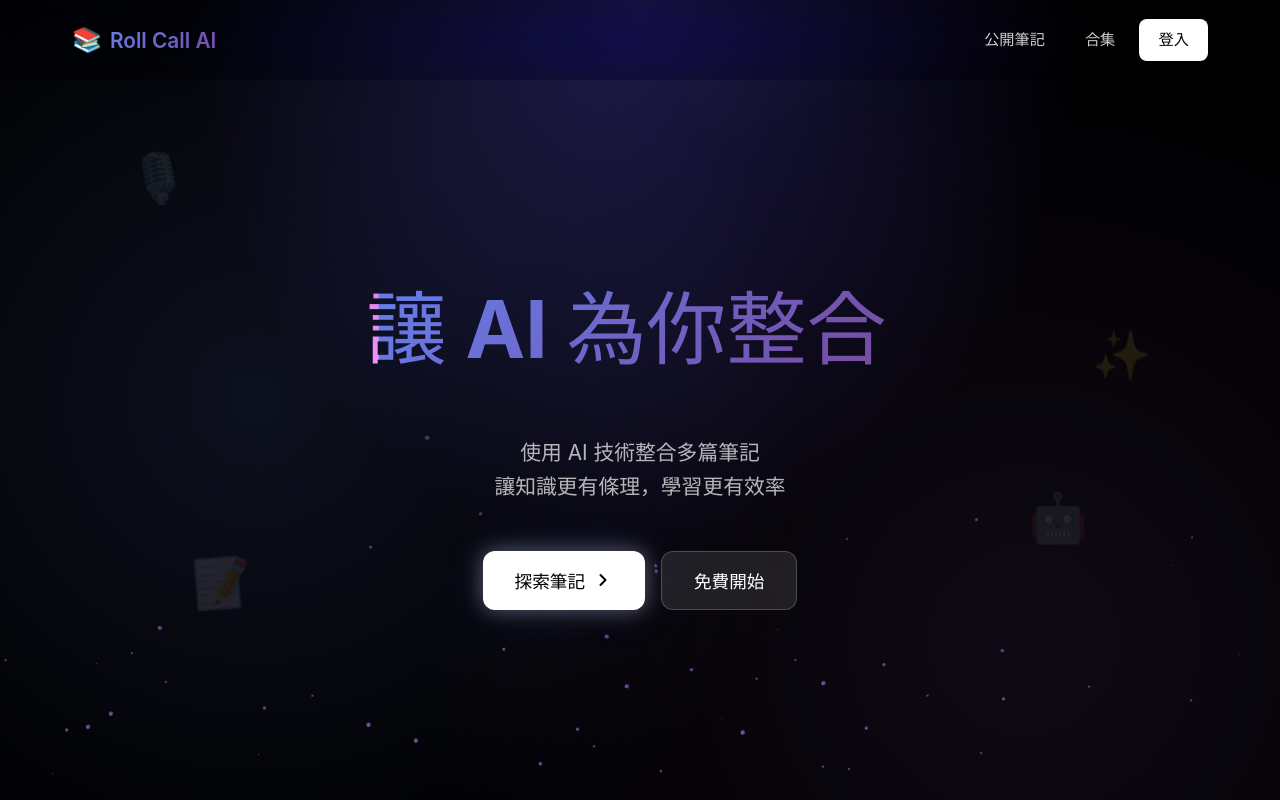
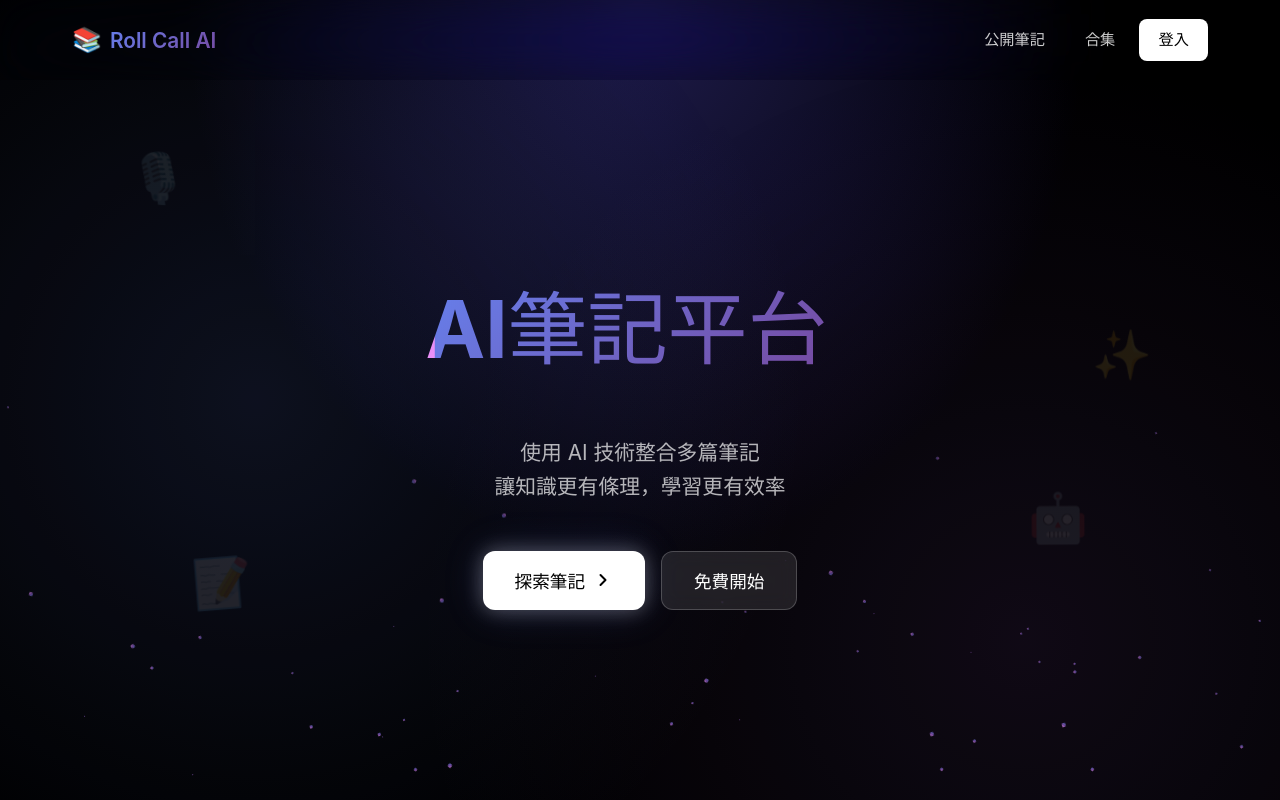
Before and after one commit to ueser-furina/noote_website, a Vue app in the folder frontend/Noote/: page / in a window 1280 px wide. Shown: the top 800 px of the page. Built offline with nearby package versions, Linux system fonts and the light colour scheme; no server answers.

Commit message:
v1.0
fix bug2

```diff
--- a/frontend/Noote/src/views/Home.vue
+++ b/frontend/Noote/src/views/Home.vue
@@ -11,8 +11,8 @@ const showSecondText = ref(false)
 
 // 打字機效果
 const texts = [
-  '筆記散落各處？',
-  '讓 AI 為你整合'
+  '筆記智能助理',
+  'AI筆記平台'
 ]
 let textIndex = 0
 let charIndex = 0
```
